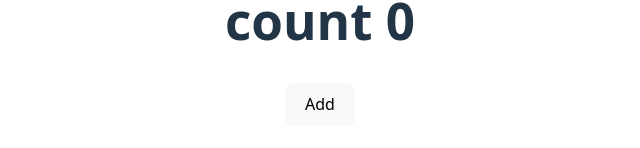
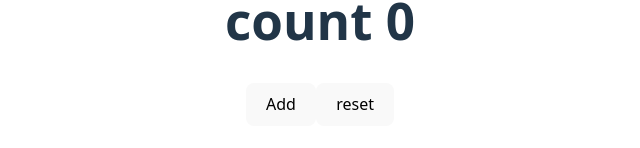
Before and after one commit to Rish809/weather-app, a React (Vite) app: page / in a window 1280 px wide. Shown: the part 358-506 px from the top of the page, without its empty margins (320-960 px from the left). Built offline with nearby package versions, Linux system fonts and the light colour scheme.

Commit message:
feature 3 added

```diff
--- a/src/App.jsx
+++ b/src/App.jsx
@@ -11,6 +11,11 @@ function App() {
       setvalue(value + 1);
     }
    } >Add</button>
+   <button onClick={
+    ()=>{
+      setvalue(value );
+    }
+   }>reset</button>
    </>
   )
 }
```
